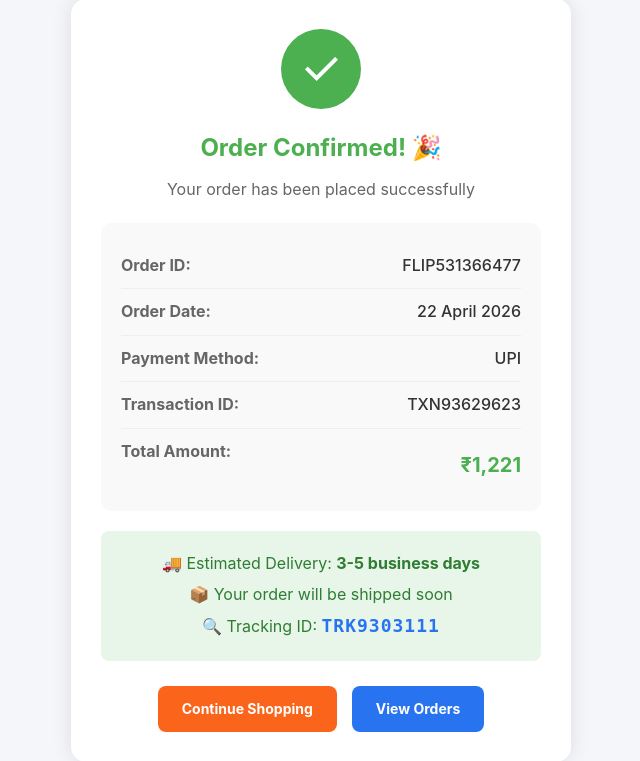
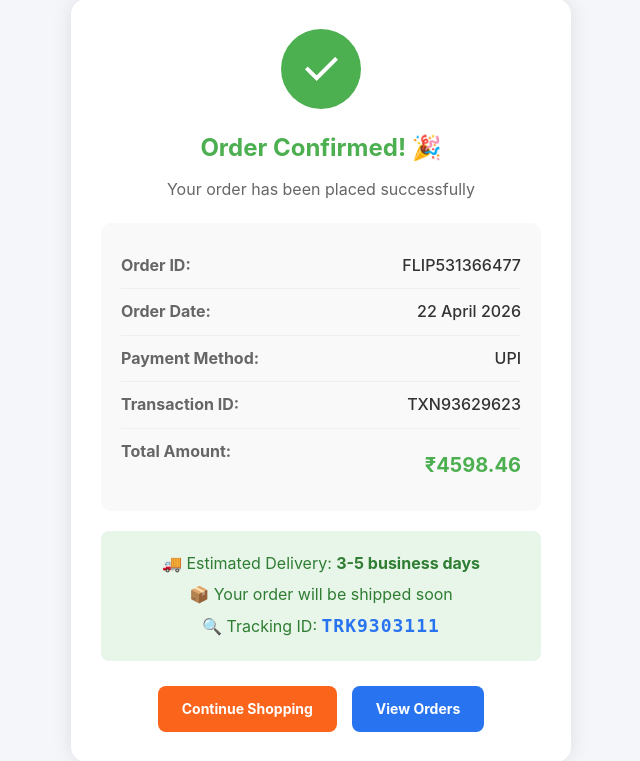
Before and after one commit to rajendramahapatra786-lgtm/AnimeStreet, a Django app: template shop/templates/shop/order_success.html in a window 1280 px wide. Shown: the part 125-886 px from the top of the page, without its empty margins (319-959 px from the left). Run offline with Django 5.2, Linux system fonts and the light colour scheme; the template is opened without the code that fills it: values that come from a table or form of the project are taken from there, others are empty; data comes from the database, SQL or seed files in the repository; both versions use the stored data as it was after the commit.

Commit message:
Fix order details pricing: show item price before GST and total after GST

```diff
--- a/shop/templates/shop/order_detail.html
+++ b/shop/templates/shop/order_detail.html
@@ -29,7 +29,7 @@
 
         <hr>
 
-        <h4>Total: ₹{{ order.total_amount }}</h4>
+        <h4>Total: ₹{{ order.total_price }}</h4>
 
     </div>
 
--- a/shop/templates/shop/order_success.html
+++ b/shop/templates/shop/order_success.html
@@ -219,7 +219,7 @@
         </div>
         <div class="order-detail-row">
             <span class="order-detail-label">Total Amount:</span>
-            <span class="order-detail-value total-amount" style="font-size: 20px;">₹1,221</span>
+            <span class="order-detail-value total-amount" style="font-size: 20px;">₹{{ order.total_price }}</span>
         </div>
     </div>
 
```
Also changed, not shown: db.sqlite3, media/payments/Screenshot_2025-11-21_194619.png (added), media/payments/Screenshot_2025-11-21_194619_Lkft8BQ.png (added).
